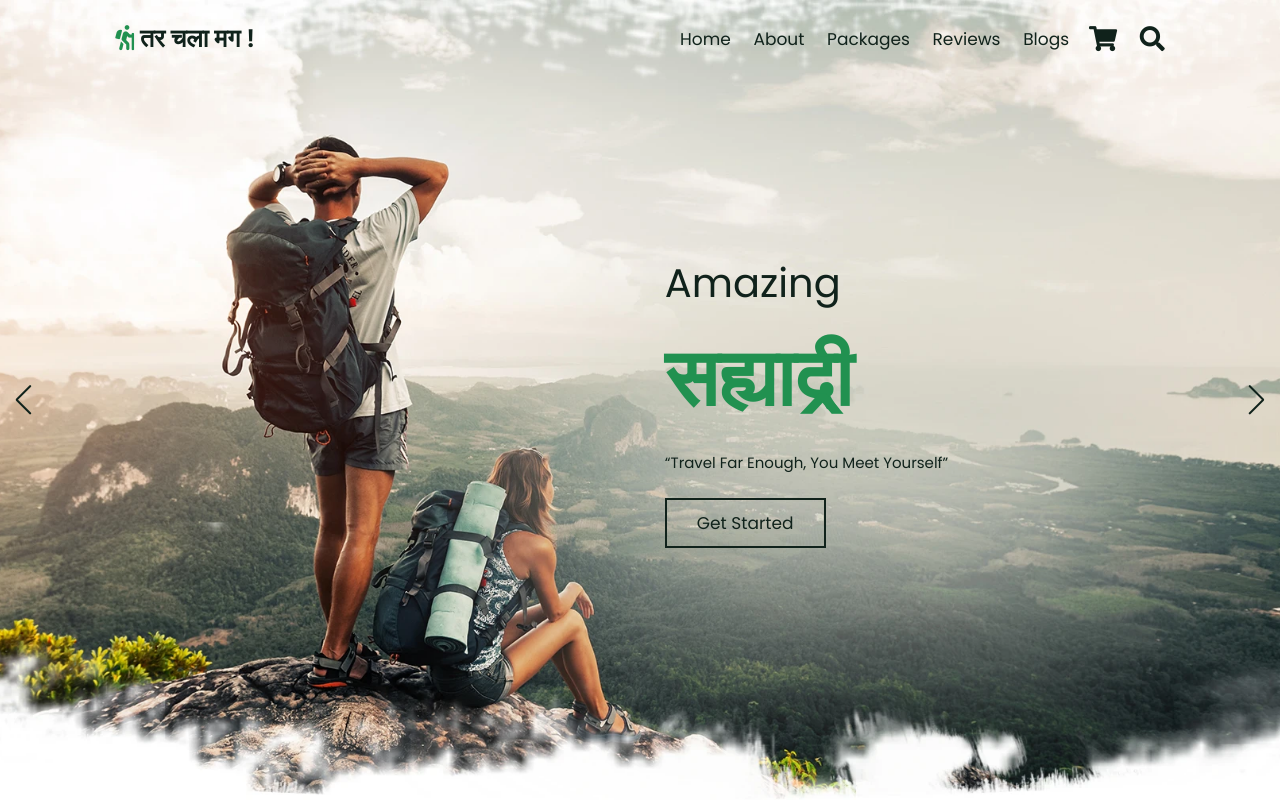
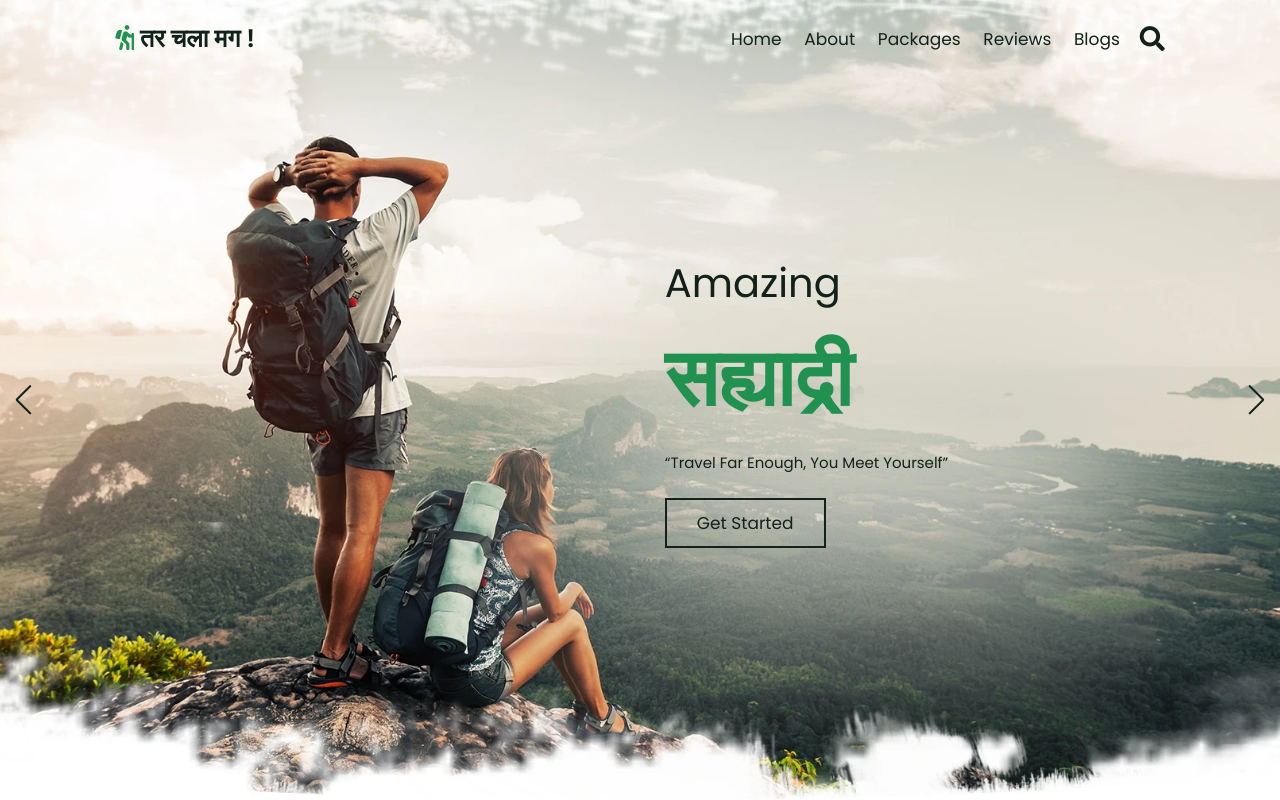
Before and after one commit to Abhi0551/trvael.github.io, a plain HTML site: page index.html in a window 1280 px wide. Shown: the top 800 px of the page. Drawn offline with nearby package versions, Linux system fonts and the light colour scheme.

Commit message:
Update index.html

```diff
--- a/index.html
+++ b/index.html
@@ -31,7 +31,6 @@
 
     <div class="icons">
         <div id="menu-btn" class="fas fa-bars"></div>
-        <a href="#" class="fas fa-shopping-cart"></a>
         <div id="search-btn" class="fas fa-search"></div>
     </div>
 
```
